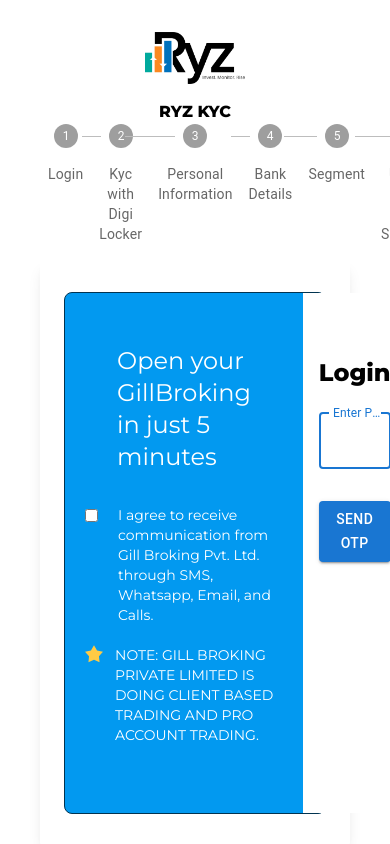
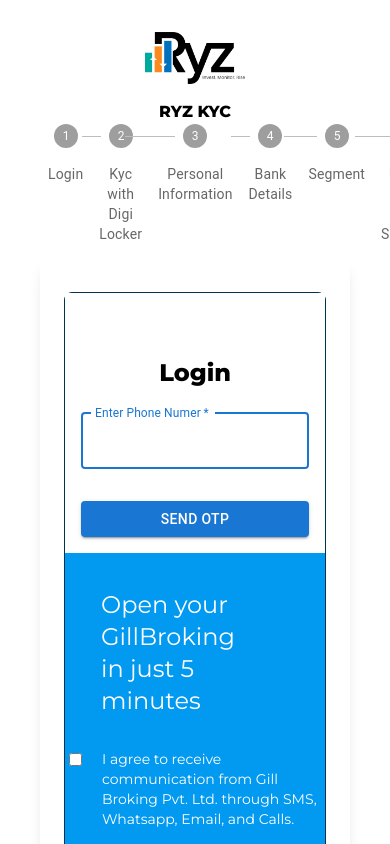
Before and after one commit to debjitgill/ryz_M_kyc, a React (Create React App) app: page / in a window 390 px wide. Shown: the top 844 px of the page. Built offline with nearby package versions, Linux system fonts and the light colour scheme.

Commit message:
mobile Page update

```diff
--- a/src/kyc/mobileLogin/index.jsx
+++ b/src/kyc/mobileLogin/index.jsx
@@ -1,65 +1,66 @@
-import React, { useState } from "react";
-import Button from "@mui/material/Button";
-import TextField from "@mui/material/TextField";
-import Loader from "../../components/loader";
-import Box from "@mui/material/Box";
-import Typography from "@mui/material/Typography";
-import Container from "@mui/material/Container";
-import useApi from "../../hooks/useApi";
-import RImg from "../../components/rImg";
-import Star from "../../assets/kyc/star.svg";
+import React, { useState } from "react"
+import Button from "@mui/material/Button"
+import TextField from "@mui/material/TextField"
+import Loader from "../../components/loader"
+import Box from "@mui/material/Box"
+import Typography from "@mui/material/Typography"
+import Container from "@mui/material/Container"
+import useApi from "../../hooks/useApi"
+import RImg from "../../components/rImg"
+import Star from "../../assets/kyc/star.svg"
+import "./styles.scss"
 
 function MobileLogin(props) {
-  const [phoneNumber, setPhoneNumber] = useState("");
-  const [errorMsg, setErrorMsg] = useState("");
-  const [valid, setValid] = useState(false);
-  const [otp, setOtp] = useState("");
-  const { loading, error, postData } = useApi();
+  const [phoneNumber, setPhoneNumber] = useState("")
+  const [errorMsg, setErrorMsg] = useState("")
+  const [valid, setValid] = useState(false)
+  const [otp, setOtp] = useState("")
+  const { loading, error, postData } = useApi()
 
-  const handleChange = (event) => {
-    setPhoneNumber(event.target.value);
-  };
+  const handleChange = event => {
+    setPhoneNumber(event.target.value)
+  }
 
-  const handleOtpChange = (event) => {
-    setOtp(event.target.value);
-  };
+  const handleOtpChange = event => {
+    setOtp(event.target.value)
+  }
 
-  const handleSubmit = (event) => {
-    event.preventDefault();
+  const handleSubmit = event => {
+    event.preventDefault()
     // Perform validation
     const regex =
-      /^\+?([0-9]{1,3})?\s?\(?([0-9]{3})?\)?[-. ]?([0-9]{3})[-. ]?([0-9]{4})$/;
-    const isValid = regex.test(phoneNumber);
+      /^\+?([0-9]{1,3})?\s?\(?([0-9]{3})?\)?[-. ]?([0-9]{3})[-. ]?([0-9]{4})$/
+    const isValid = regex.test(phoneNumber)
     if (isValid) {
-      postData(`otp/send?type=SMS`, { value: phoneNumber });
-      setErrorMsg("");
+      postData(`otp/send?type=SMS`, { value: phoneNumber })
+      setErrorMsg("")
     } else {
-      setErrorMsg("Invalid Phone Number");
+      setErrorMsg("Invalid Phone Number")
     }
-    setValid(isValid);
-  };
+    setValid(isValid)
+  }
 
-  const handleOtpSubmit = (event) => {
-    event.preventDefault();
+  const handleOtpSubmit = event => {
+    event.preventDefault()
     if (otp.trim().length === 4) {
       props.handlePostRequest(
         { phone: phoneNumber, otp: otp },
         `otp/verify-mobile`
-      );
-      setErrorMsg("");
+      )
+      setErrorMsg("")
     } else {
-      setErrorMsg("Invalid OTP");
+      setErrorMsg("Invalid OTP")
     }
-  };
+  }
   const handleCancelOTP = () => {
-    setValid(false);
-    setOtp("");
-  };
+    setValid(false)
+    setOtp("")
+  }
   return (
-    <div className="flex bg-skyBlue rounded-lg  border border-primary ">
+    <div className="login-container flex bg-skyBlue rounded-lg  border border-primary ">
       <Loader open={loading} />
-      <div className="shrink-1 mb-12 grow-0 basis-auto md:mb-0 md:w-9/12 md:shrink-0 lg:w-6/12 xl:w-6/12">
-        <div className="p-5 ">
+      <div className="emailMain-box shrink-1 mb-12 grow-0 basis-auto md:mb-0 md:w-9/12 md:shrink-0 lg:w-6/12 xl:w-6/12">
+        <div className="p-5 text-container">
           <p className="text-2xl text-white font-medium p-8">
             Open your GillBroking <br /> in just 5 minutes
           </p>
@@ -94,7 +95,7 @@
           </div>
         </div>
       </div>
-      <div className=" bg-white w-1/2 ">
+      <div className="email-container  bg-white w-1/2 ">
         <Container component="main" maxWidth="xs">
           <Box
             sx={{
@@ -104,9 +105,7 @@
               alignItems: "center",
             }}
           >
-          <p className="text-2xl font-bold">
-            Login
-          </p>
+            <p className="text-2xl font-bold">Login</p>
             <Box
               component="form"
               onSubmit={handleSubmit}
@@ -159,7 +158,7 @@
                       onChange={handleOtpChange}
                     />
                   </div>
-                <div className="flex justify-between">
+                  <div className="mob-button flex justify-between">
                     <Button
                       color="error"
                       onClick={handleCancelOTP}
@@ -178,7 +177,7 @@
         </Container>
       </div>
     </div>
-  );
+  )
 }
 
-export { MobileLogin };
+export { MobileLogin }
--- /dev/null
+++ b/src/kyc/mobileLogin/styles.scss
@@ -0,0 +1,45 @@
+.mob-button {
+    margin-bottom: 12px;
+}
+
+@media screen and (max-width: 480px) {
+    .login-container {
+        display: flex;
+        flex-direction: column;
+    }
+
+    .email-container {
+        width: 100%;
+    }
+
+
+}
+
+@media screen and (max-width:1024px) {
+    .emailMain-box {
+        width: 50%;
+    }
+
+    .text-container {
+        padding: 4px;
+    }
+}
+
+@media screen and (max-width:768px) {
+    .emailMain-box {
+        width: 100%;
+    }
+
+    .text-container {
+        padding: 4px;
+    }
+
+    .login-container {
+        display: flex;
+        flex-direction: column-reverse;
+    }
+
+    .email-container {
+        width: 100%;
+    }
+}
```
Lines whose indentation alone changed are shown as unchanged.
